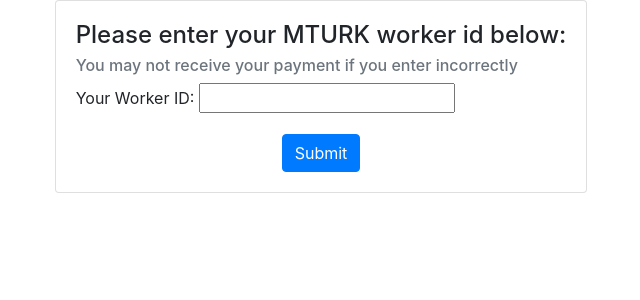
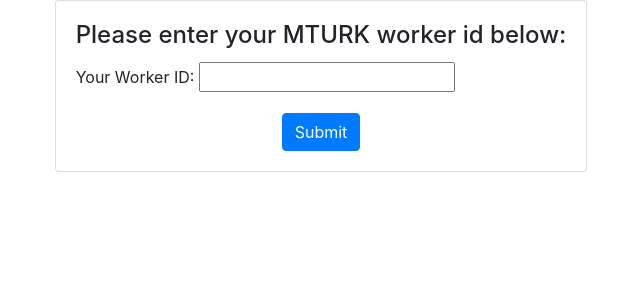
Before and after one commit to Ethical-Intelligence-Lab/prob_self_app_js, a Django app: page / in a window 1280 px wide. Shown: the top 300 px of the page, without its empty margins (319-959 px from the left). Run offline with Django 3.2, Linux system fonts and the light colour scheme; some libraries are stand-ins or nearby versions.

Commit message:
Update enter_mturk.html

```diff
--- a/game/templates/game/enter_mturk.html
+++ b/game/templates/game/enter_mturk.html
@@ -13,7 +13,6 @@
     <div class="card">
         <div class="card-body">
             <h4 class="card-title">Please enter your MTURK worker id below:</h4>
-            <h6 class="card-subtitle mb-2 text-muted">You may not receive your payment if you enter incorrectly</h6>
             <form id="before_consent" method="POST" action="">
                 {% csrf_token %}
                 {{ form.as_p }}
```
